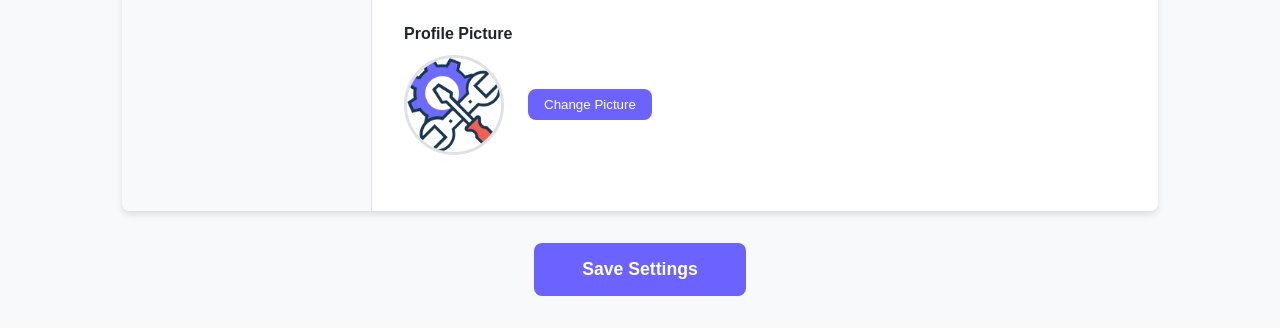
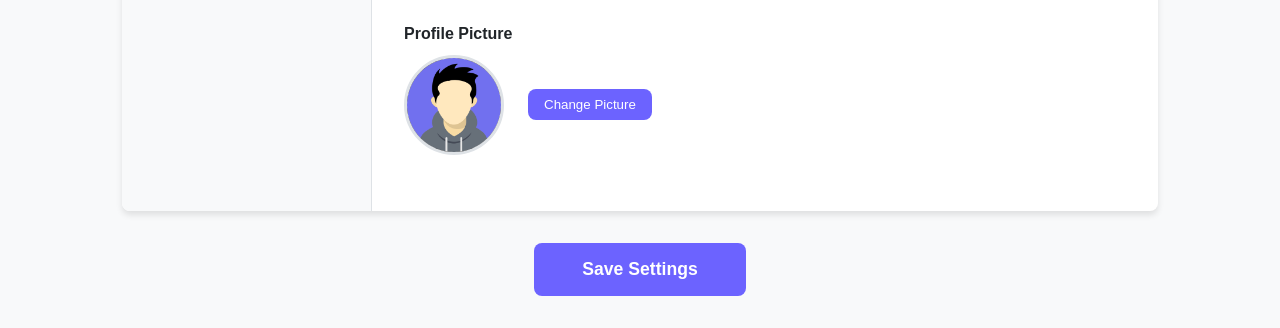
Before and after one commit to atacama01/Projet, a plain HTML site: page userPage/copySettingPage.html in a window 1280 px wide. Shown: the part 841-1169 px from the top of the page. Drawn offline with Linux system fonts and the light colour scheme.

Commit message:
Update copySettingPage.html

```diff
--- a/userPage/copySettingPage.html
+++ b/userPage/copySettingPage.html
@@ -168,7 +168,7 @@
             <div class="form-group">
               <label data-key="profilePicture">Profile Picture</label>
               <div class="profile-picture-container">
-                <img src="settingsPNG.png" alt="Profile Picture" class="profile-picture">
+                <img src="../userPage/PROFILEpic.jpg" alt="Profile Picture" class="profile-picture">
                 <button class="change-picture-btn" data-key="changePicture">Change Picture</button>
               </div>
             </div>
```
